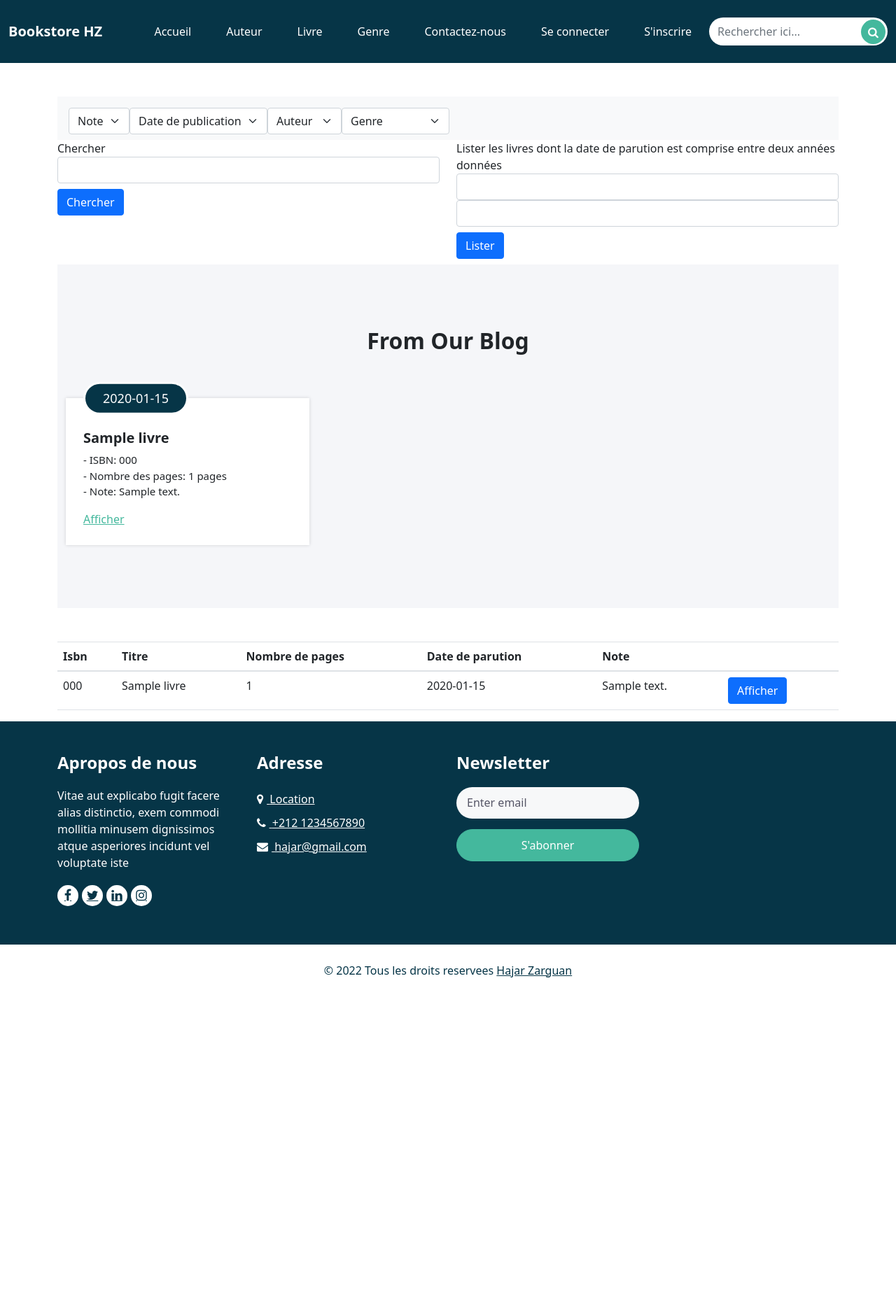
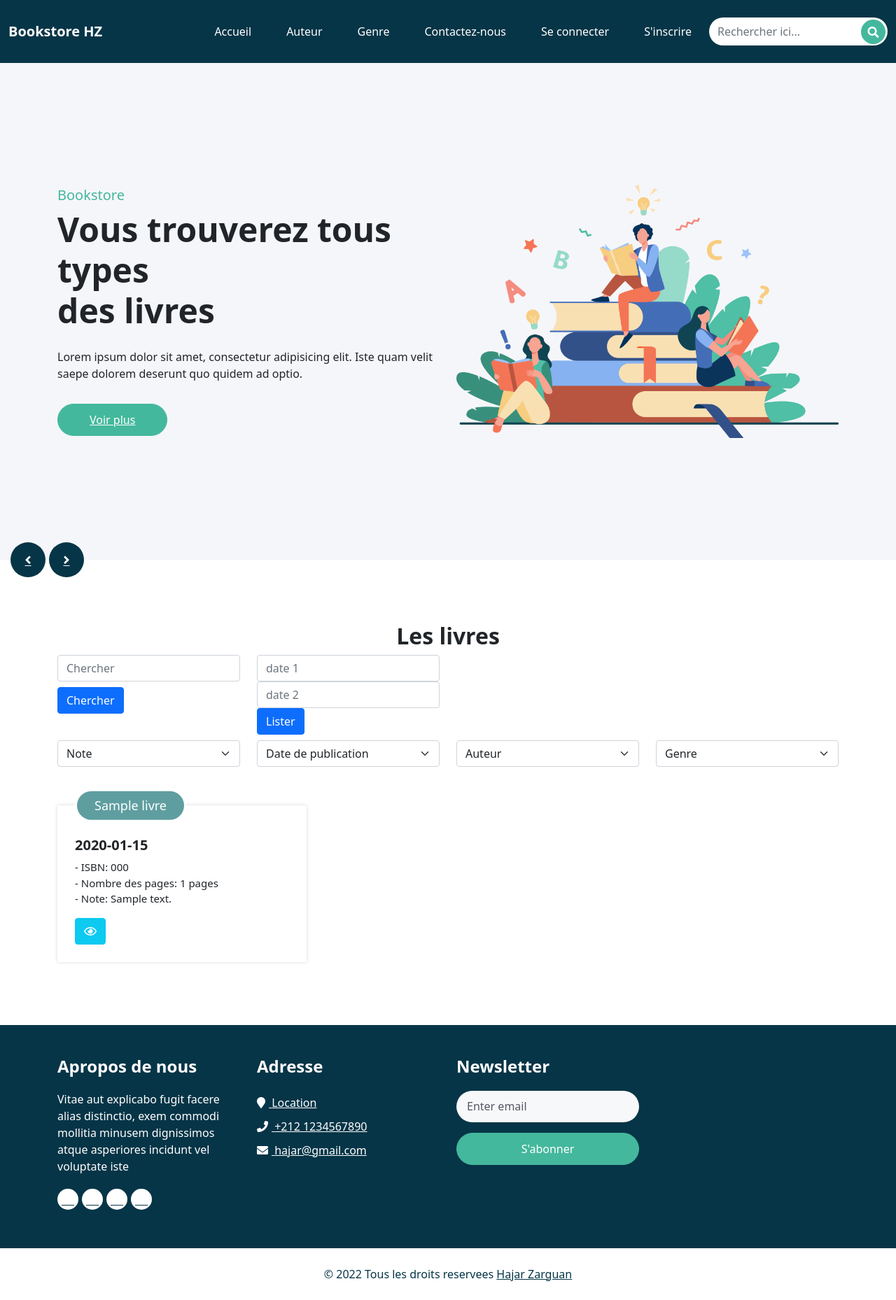
Before and after one commit to hajar-zarguan/bookstore, a Symfony app: template templates/livre/index.html.twig in a window 1280 px wide. Shown: the whole page at 70% size. Before the commit the page ends 1397 px from the top, so only its background shows below. Run offline with Twig, Linux system fonts and the light colour scheme; the template is opened without the code that fills it: most values are stand-ins (such as "Sample title", 1, 10 or a date in 2020); a map, chart or similar area stays blank; some libraries are stand-ins or nearby versions.

Commit message:
Bootstrap update2 commit

```diff
--- a/templates/auteur/index.html.twig
+++ b/templates/auteur/index.html.twig
@@ -4,6 +4,7 @@
 {% endblock %}
 
 {% block body %}
+<div class="container">
 	<h1>Auteurs</h1>
 	<table class="table">
 		<thead>
@@ -41,4 +42,5 @@
 	{% if is_granted('ROLE_ADMIN') %}
 		<a class="btn btn-primary" href="{{ path('auteur_new') }}">Ajouter</a>
 	{% endif %}
+</div>
 {% endblock %}
--- a/templates/auteur/show.html.twig
+++ b/templates/auteur/show.html.twig
@@ -4,6 +4,8 @@
 {% endblock %}
 
 {% block body %}
+
+<div class="container">
 	<h1>Auteur</h1>
 
 	<table class="table">
@@ -47,5 +49,5 @@
 		{{ include('auteur/_delete_form.html.twig') }}
 	{% endif %}
 
-
+</div>
 {% endblock %}
--- a/templates/base.html.twig
+++ b/templates/base.html.twig
@@ -27,6 +27,7 @@
 			<!-- Custom styles for this template -->
 			<link href="css/style.css" rel="stylesheet" />
 			<!-- responsive style -->
+      <link rel="stylesheet" href="https://pro.fontawesome.com/releases/v5.10.0/css/all.css" integrity="sha384-AYmEC3Yw5cVb3ZcuHtOA93w35dYTsvhLPVnYs9eStHfGJvOvKxVfELGroGkvsg+p" crossorigin="anonymous"/>
 			<link href="css/responsive.css" rel="stylesheet" />
 			<link href="https://cdn.jsdelivr.net/npm/bootstrap@5.1.3/dist/css/bootstrap.min.css" rel="stylesheet"> {% block stylesheets %}{% endblock %}
 
@@ -62,9 +63,7 @@
 							<a class="nav-link" href="{{ path('auteur_index') }}">Auteur</a>
 						  </li>
 
-						  <li class="nav-item">
-							<a class="nav-link" href="{{ path('livre_index') }}">Livre </a>
-						  </li>
+
 
 						   <li class="nav-item">
 							<a class="nav-link" href="{{ path('genre_index') }}">Genre</a>
@@ -104,8 +103,8 @@
 
 
 
-			<div class="container mt-5"> {% block body %}{% endblock %}{% block javascripts %}{% endblock %}
-				</div>
+	 {% block body %}{% endblock %}{% block javascripts %}{% endblock %}
+
 
 
   <!-- info section -->
--- a/templates/genre/show.html.twig
+++ b/templates/genre/show.html.twig
@@ -4,6 +4,8 @@
 {% endblock %}
 
 {% block body %}
+
+<div class="container">
 	<h1>Genre</h1>
 
 
@@ -45,6 +47,7 @@
 
   </section>
 
+</div>
   <!-- end about section -->
 
 {% endblock %}
--- a/templates/livre/_delete_form.html.twig
+++ b/templates/livre/_delete_form.html.twig
@@ -1,5 +1,5 @@
 <form class="d-inline-block" method="post" action="{{ path('livre_delete', {'id': livre.id}) }}"
  onsubmit="return confirm('Are you sure you want to delete this item?');">
 	<input type="hidden" name="_token" value="{{ csrf_token('delete' ~ livre.id) }}">
-	<button class="btn btn-danger">Supprimer</button>
+	<button class="btn btn-danger" style="margin: 20px;"><i class="far fa-trash-alt"></i></button>
 </form>
--- a/templates/livre/_form.html.twig
+++ b/templates/livre/_form.html.twig
@@ -1,4 +1,4 @@
 {{ form_start(form) }}
 {{ form_widget(form) }}
-<button class="btn btn-info">{{ button_label|default('Ajouter') }}</button>
+<button class="btn btn-primary">{{ button_label|default('Ajouter') }}</button>
 {{ form_end(form) }}
--- a/templates/livre/index.html.twig
+++ b/templates/livre/index.html.twig
@@ -4,10 +4,122 @@
 {% endblock %}
 
 {% block body %}
-	<nav class="navbar navbar-expand-lg navbar-light bg-light">
-	<div class="collapse navbar-collapse" id="navbarNavDropdown">
-		<ul class="navbar-nav">
-			<li class="nav-item">
+
+
+ <!-- slider section -->
+ <section class="slider_section ">
+	<div id="customCarousel1" class="carousel slide" data-ride="carousel">
+	  <div class="carousel-inner">
+		<div class="carousel-item active">
+		  <div class="container ">
+			<div class="row">
+			  <div class="col-md-6">
+				<div class="detail-box">
+				  <h5>
+					 Bookstore
+				  </h5>
+				  <h1>
+					Vous trouverez tous types <br>
+					des livres
+				  </h1>
+				  <p>
+					Lorem ipsum dolor sit amet, consectetur adipisicing elit. Iste quam velit saepe dolorem deserunt quo quidem ad optio.
+				  </p>
+				  <a href="{{ path('genre_index') }}">
+					Voir plus
+				  </a>
+				</div>
+			  </div>
+			  <div class="col-md-6">
+				<div class="img-box">
+				  <img src="images/slider-img.png" alt="">
+				</div>
+			  </div>
+			</div>
+		  </div>
+		</div>
+		<div class="carousel-item">
+		  <div class="container ">
+			<div class="row">
+			  <div class="col-md-6">
+				<div class="detail-box">
+				  <h5>
+					Hajar Zarguan
+				  </h5>
+				  <h1>
+					Savois plus d'information à propos  <br>des auteurs
+				  </h1>
+				  <p>
+					Lorem ipsum dolor sit amet, consectetur adipisicing elit. Iste quam velit saepe dolorem deserunt quo quidem ad optio.
+				  </p>
+				  <a href="{{ path('auteur_index') }}">
+					Savoir plus
+				  </a>
+				</div>
+			  </div>
+			  <div class="col-md-6">
+				<div class="img-box">
+				  <img src="images/slider-img.png" alt="">
+				</div>
+			  </div>
+			</div>
+		  </div>
+		</div>
+
+	  </div>
+	  <div class="carousel_btn_box">
+		<a class="carousel-control-prev" href="#customCarousel1" role="button" data-slide="prev">
+		  <i class="fa fa-angle-left" aria-hidden="true"></i>
+		  <span class="sr-only">precedent</span>
+		</a>
+		<a class="carousel-control-next" href="#customCarousel1" role="button" data-slide="next">
+		  <i class="fa fa-angle-right" aria-hidden="true"></i>
+		  <span class="sr-only">suivant</span>
+		</a>
+	  </div>
+	</div>
+  </section>
+  <!-- end slider section -->
+</div>
+
+
+
+ <!-- blog section -->
+
+ <section class="blog_section layout_padding"style=" background-color: white;" >
+    <div class="container" >
+
+      <div class="heading_container heading_center">
+        <h2>
+          Les livres
+        </h2>
+		{% if is_granted('ROLE_ADMIN') %}
+		<a style="margin-bottom: 50px;" href="{{ path('livre_new') }}">Ajouter un livre </a>
+		{% endif %}
+      </div>
+
+
+		<div class=" row ">
+
+			<div class="col-md-3">
+			<form method="POST" onsubmit="chercher(event)">
+			<input id="motCle" type="text" class="form-control" placeholder="Chercher">
+			<button class="btn btn-primary my-2">Chercher</button>
+		</form>
+		</div>
+
+		<div class="col-md-3">
+		<form method="POST" onsubmit="list(event)">
+
+			<input id="dateMin" type="number" class="form-control" placeholder="date 1">
+			<input id="dateMax" type="number" class="form-control" placeholder="date 2">
+			<button class="btn btn-primary ">Lister</button>
+		</form>
+	</div>
+	</div>
+
+	<div class="row">
+		<div class="col-md-3 ">
 			<select class="form-select mt-2" onchange="filtrerParNote(event)">
 				<option selected>Note</option>
 				{% for i in 0..20 %}
@@ -15,8 +127,11 @@
 				{% endfor %}
 			</select>
 
-			</li>
-			<li class="nav-item">
+		</div>
+
+
+
+		<div class="col-md-3 ">
 			<select class="form-select mt-2" onchange="filtrerParDate(event)">
 				<option selected>Date de publication</option>
 				{% for date in dates|sort  %}
@@ -24,9 +139,10 @@
 				{% endfor %}
 			</select>
 
-			</li>
+		</div>
 
-			<li class="nav-item">
+
+		<div class="col-md-3 ">
 			<select class="form-select mt-2" onchange="filtrerParAuteur(event)">
 				<option selected>Auteur</option>
 				{% for auteur in auteurs %}
@@ -34,62 +150,27 @@
 				{% endfor %}
 			</select>
 
-			</li>
+		</div>
 
-			<li>
+
+		<div class="col-md-3 ">
+
 		<select class="form-select mt-2" onchange="filtrerParGenre(event)">
 			<option selected>Genre</option>
 			{% for genre in genres %}
 				<option value="{{genre.id}}">{{genre.nom}}</option>
 			{% endfor %}
 		</select>
-
-			</li>
+		</div>
 
 
 
-			</ul>
-
-	</nav>
-
-	<div class=" row">
-
-		<div class="col-md-6">
-	<form method="POST" onsubmit="chercher(event)">
-		<span>Chercher</span>
-		<input id="motCle" type="text" class="form-control">
-		<button class="btn btn-primary my-2">Chercher</button>
-	</form>
-	</div>
-
-	<div class="col-md-6">
-	<form method="POST" onsubmit="list(event)">
-		<span>Lister les livres dont la date de parution est comprise entre deux années données
-		</span>
-		<input id="dateMin" type="number" class="form-control">
-		<input id="dateMax" type="number" class="form-control">
-		<button class="btn btn-primary my-2">Lister</button>
-	</form>
-</div>
 	</div>
 
 
 
 
 
-
-
-
-
- <!-- blog section -->
-
- <section class="blog_section layout_padding">
-    <div class="container">
-      <div class="heading_container heading_center">
-        <h2>
-          From Our Blog
-        </h2>
-      </div>
       <div class="row">
 
 
@@ -98,17 +179,15 @@
           <div class="box">
             <div class="img-box">
 
-              <h4 class="blog_date">
-                <span>
-					{{ livre.dateDeParution ? livre.dateDeParution|date('Y-m-d') : '' }}
+              <h4 class="blog_date" style="background-color: cadetblue;">
+                <span> {{ livre.titre }}
 					               </span>
               </h4>
             </div>
             <div class="detail-box">
               <h5>
+				{{ livre.dateDeParution ? livre.dateDeParution|date('Y-m-d') : '' }}
 
-				<td>{{ livre.titre }}</td>
-				<td></td>
               </h5>
               <p>
 				- ISBN: {{ livre.isbn }}
@@ -116,9 +195,9 @@
 				- Nombre des pages: {{ livre.nombrePages }} pages
 				<br> - Note: <span id="livre-note-{{ livre.id }}">{{ livre.note }}</span>
               </p>
-              <a  href="{{ path('livre_show', {'id': livre.id}) }}">Afficher</a>
+            	<a  class="btn btn-info"  style="color: white;" href="{{ path('livre_show', {'id': livre.id}) }}"><i class="far fa-eye"></i></a>
 						{% if is_granted('ROLE_ADMIN') %}
-							<a  href="{{ path('livre_edit', {'id': livre.id}) }}">Modifier</a>
+				<a  class="btn btn-success" style="color: white;" href="{{ path('livre_edit', {'id': livre.id}) }}"><i class="far fa-edit"></i></a>
 							{{ include('livre/_delete_form.html.twig') }}
 						{% endif %}
             </div>
@@ -136,50 +215,6 @@
 
 
 
-
-	<table id="livres" class="table mt-5">
-		<thead>
-			<tr>
-				<th>Isbn</th>
-				<th>Titre</th>
-				<th>Nombre de pages</th>
-				<th>Date de parution</th>
-				<th>Note</th>
-				<th></th>
-			</tr>
-		</thead>
-		<tbody>
-			{% for livre in livres %}
-				<tr>
-					<td>{{ livre.isbn }}</td>
-					<td>{{ livre.titre }}</td>
-					<td>{{ livre.nombrePages }}</td>
-					<td>{{ livre.dateDeParution ? livre.dateDeParution|date('Y-m-d') : '' }}</td>
-
-					<td>
-						<span id="livre-note-{{ livre.id }}">{{ livre.note }}</span>
-					</td>
-
-
-					<td>
-						<a class="btn btn-primary" href="{{ path('livre_show', {'id': livre.id}) }}">Afficher</a>
-						{% if is_granted('ROLE_ADMIN') %}
-							<a class="btn btn-primary" href="{{ path('livre_edit', {'id': livre.id}) }}">Modifier</a>
-							{{ include('livre/_delete_form.html.twig') }}
-						{% endif %}
-					</td>
-				</tr>
-			{% else %}
-				<tr>
-					<td colspan="7">Aucun résultat</td>
-				</tr>
-			{% endfor %}
-
-		</tbody>
-	</table>
-	{% if is_granted('ROLE_ADMIN') %}
-		<a class="btn btn-primary" href="{{ path('livre_new') }}">Ajouter</a>
-	{% endif %}
 {% endblock %}
 {% block javascripts %}
 	<script src="/js/main.js"></script>
--- a/templates/registration/register.html.twig
+++ b/templates/registration/register.html.twig
@@ -4,8 +4,10 @@
 {% endblock %}
 
 {% block body %}
-	<h1>Register</h1>
 
+	<div class="container  heading_center">
+		<h1>Register</h1>
+<div class="contact_section layout_padding">
 	{{ form_start(registrationForm) }}
 	{{ form_row(registrationForm.email) }}
 	{{ form_row(registrationForm.plainPassword, {
@@ -14,4 +16,6 @@
 
 	<button type="submit" class="btn btn-info">Register</button>
 	{{ form_end(registrationForm) }}
+</div>
+</div>
 {% endblock %}
```
Lines whose indentation alone changed are shown as unchanged.
